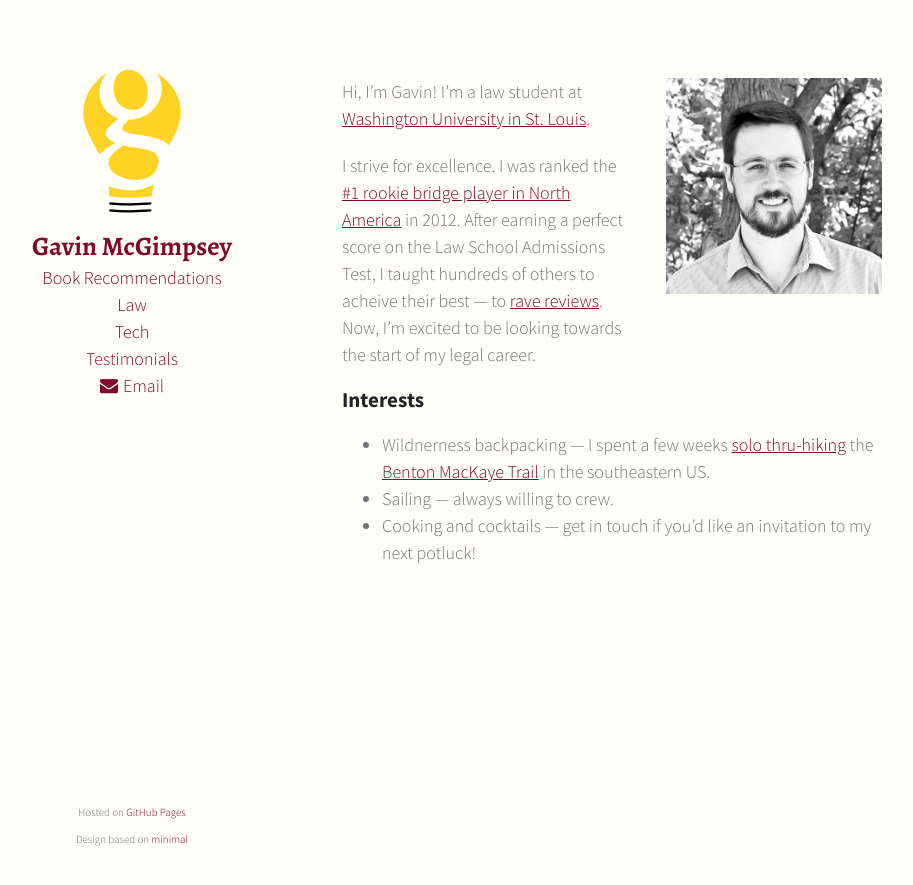
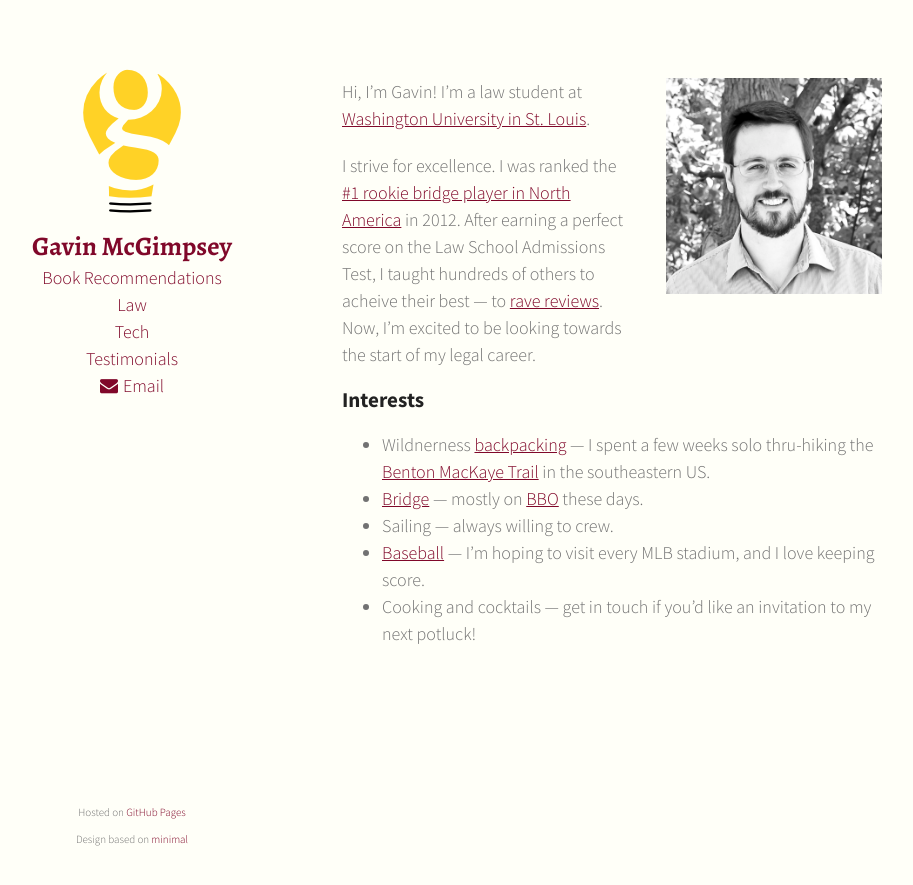
Before and after one commit to gavinmcgimpsey/gavinmcgimpsey.github.io, a Jekyll site: the page built from index.md, in a window 1280 px wide. Shown: the top 885 px of the page, without its empty margins (188-1101 px from the left). Built offline with Jekyll 4.4.1, drawn with Linux system fonts in a browser that asks for light colours.

Commit message:
Update interests on main page

```diff
--- a/index.md
+++ b/index.md
@@ -10,6 +10,8 @@ I strive for excellence. I was ranked the [#1 rookie bridge player in North Amer
 
 ### Interests
 
-* Wildnerness backpacking &mdash; I spent a few weeks [solo thru-hiking](/hiking) the [Benton MacKaye Trail](http://www.bmta.org/) in the southeastern US.
+* Wildnerness [backpacking](/hiking) &mdash; I spent a few weeks solo thru-hiking the [Benton MacKaye Trail](http://www.bmta.org/) in the southeastern US.
+* [Bridge](/bridge) &mdash; mostly on [BBO](https://www.bridgebase.com/) these days.
 * Sailing &mdash; always willing to crew.
+* [Baseball](/baseball) &mdash; I'm hoping to visit every MLB stadium, and I love keeping score.
 * Cooking and cocktails &mdash; get in touch if you'd like an invitation to my next potluck!
```
